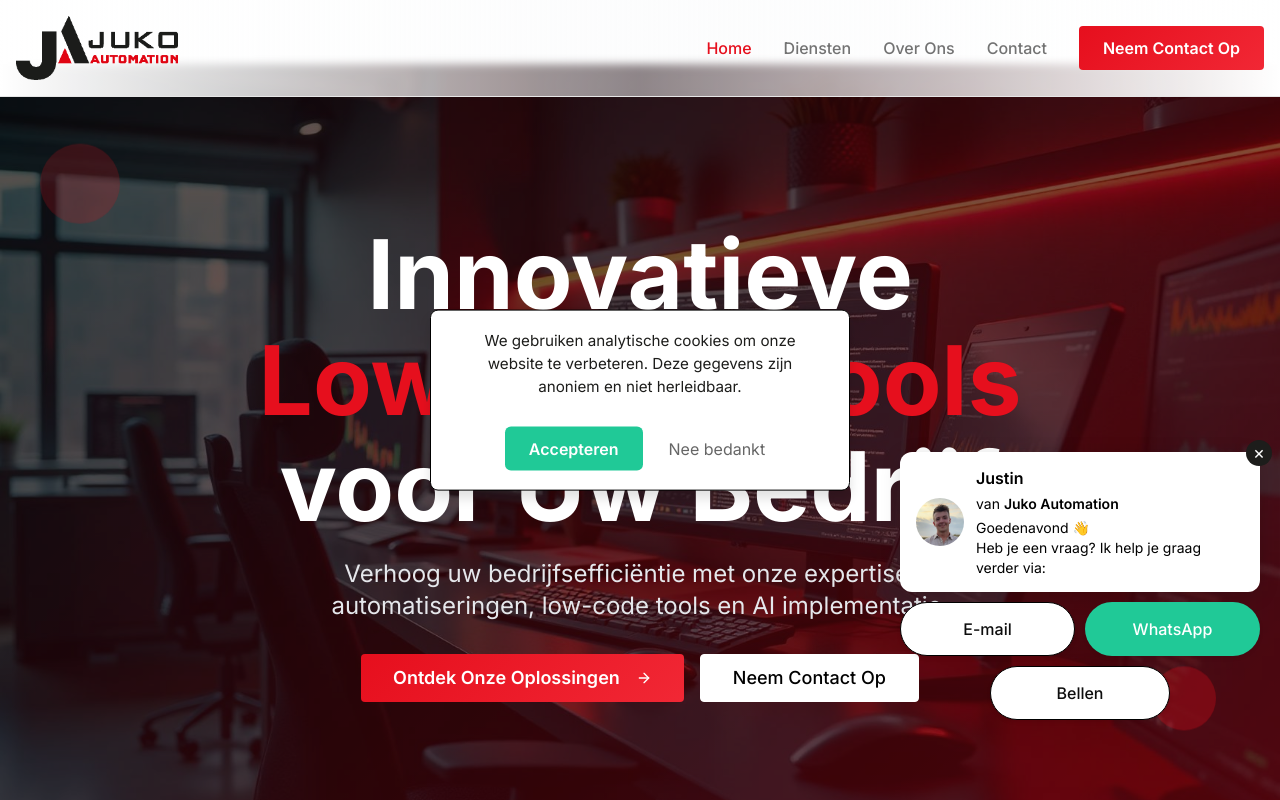
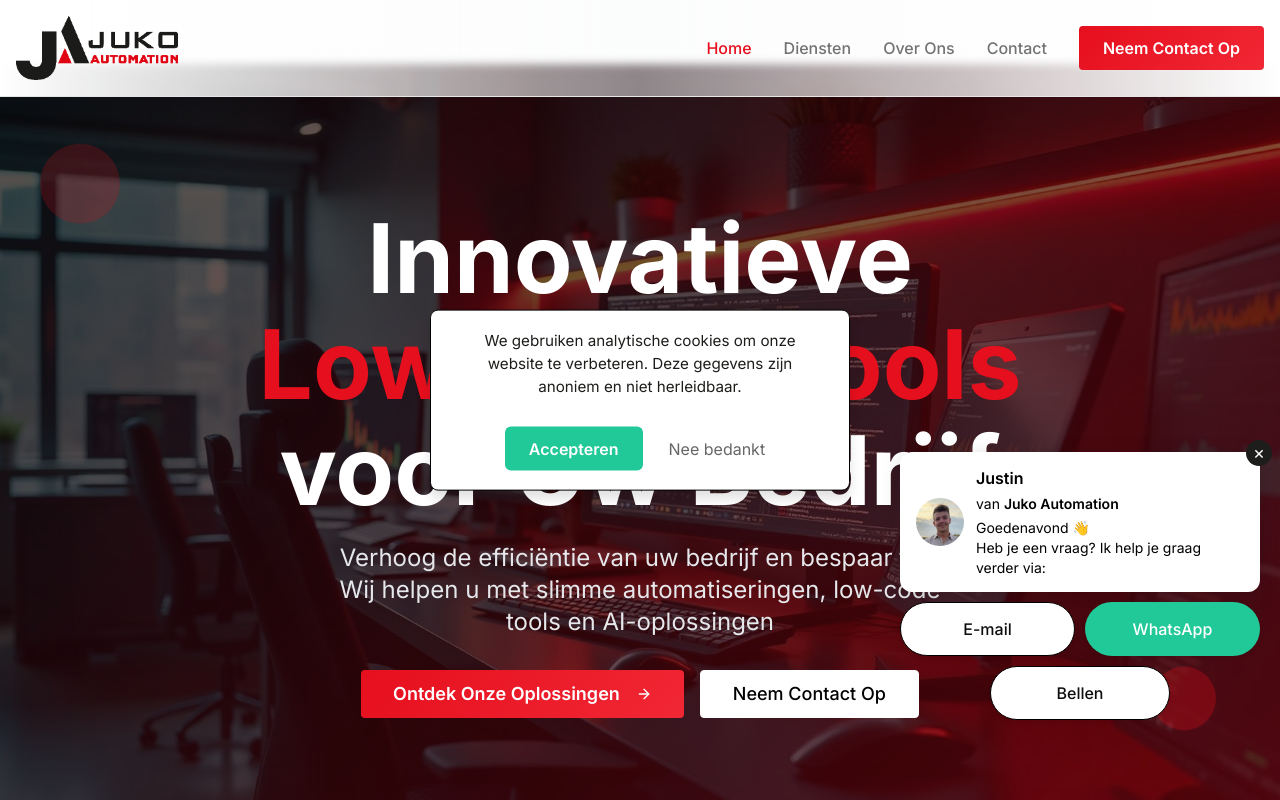
Before and after one commit to Jukotechniek/juko-automation-website, a React (Vite) app: page / in a window 1280 px wide. Shown: the top 800 px of the page. Built offline with nearby package versions, Linux system fonts and the light colour scheme.

Commit message:
Refine messaging in Home component to enhance clarity and impact

```diff
--- a/src/pages/Home.tsx
+++ b/src/pages/Home.tsx
@@ -60,8 +60,7 @@ const Home = () => {
               </div>
             </h1>
             <p className="text-lg sm:text-xl md:text-2xl mb-8 text-gray-200 max-w-2xl mx-auto px-2">
-              Verhoog uw bedrijfsefficiëntie met onze expertise in automatiseringen,
-              low-code tools en AI implementatie.
+            Verhoog de efficiëntie van uw bedrijf en bespaar tijd. <br /> Wij helpen u met slimme automatiseringen, low-code tools en AI-oplossingen
             </p>
             <div className="flex flex-col sm:flex-row gap-4 justify-center items-center px-2">
               <Button variant="hero" size="lg" className="text-sm sm:text-lg px-5 sm:px-8 py-2 sm:py-4 w-full sm:w-auto" asChild>
```
Also changed, not shown: public/favicon_zwart.png (added).
